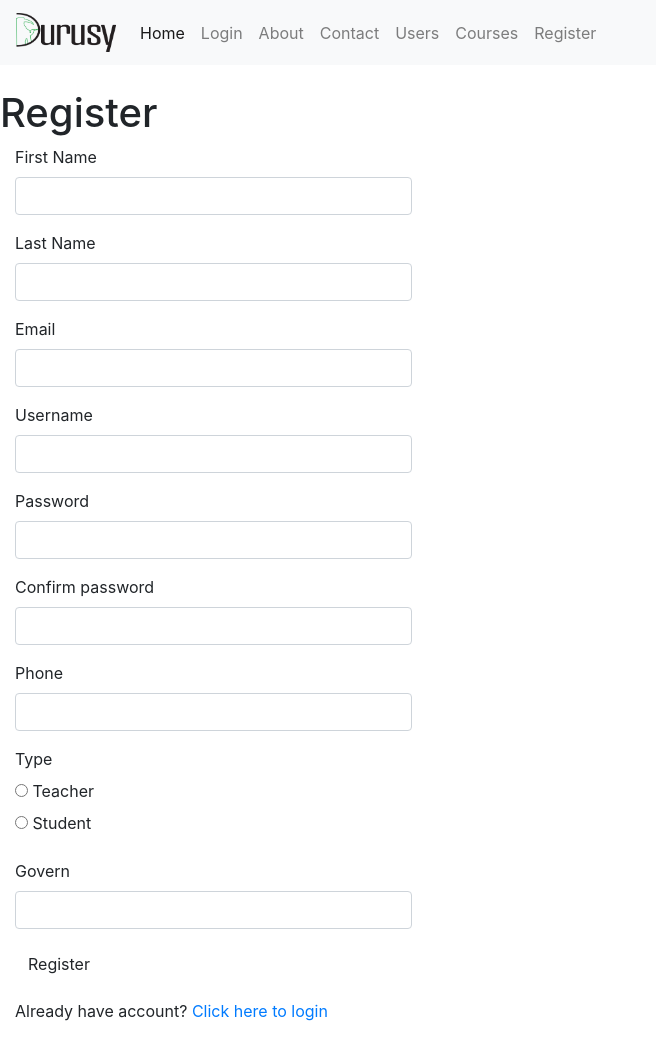
After one commit to ragehegy/durusy, a Flask app: page /auth/register in a window 1280 px wide. The commit adds this page. Shown: the whole page, without its empty margins (0-656 px from the left). Run offline with Flask 2, Linux system fonts and the light colour scheme; parts of the project's set-up code (start-up, migrations or seed data) failed here and were passed over; some libraries are stand-ins or nearby versions.

Commit message:
added forms with validation

```diff
--- a/app/auth/__init__.py
+++ b/app/auth/__init__.py
@@ -0,0 +1,5 @@
+from flask import Blueprint
+
+auth = Blueprint('auth', __name__)
+
+from . import routes
--- a/app/auth/forms.py
+++ b/app/auth/forms.py
@@ -0,0 +1,61 @@
+from flask_wtf import Form
+from wtforms import StringField, PasswordField, BooleanField, SubmitField, RadioField
+from wtforms.validators import Required, Email, Length, Regexp, EqualTo
+from wtforms import ValidationError
+from ..models import User
+from sqlalchemy.orm import scoped_session, sessionmaker, Query
+from flask import current_app
+from .. import db
+
+class LoginForm(Form):
+    email = StringField('Email', validators=[Required(), Length(1, 64), Email()])
+    password = PasswordField('Password', validators=[Required()])
+    remember_me = BooleanField('Keep me logged in')
+    submit = SubmitField('Login')
+
+class RegistrationForm(Form):
+    first_name = StringField('First Name', validators=[Required(), Length(1, 64), Required()])
+    last_name = StringField('Last Name', validators=[Required(), Length(1, 64), Required()])
+    email = StringField('Email', validators=[Required(), Length(1, 64), Email()])
+    username = StringField('Username', validators=[Required(), Length(1, 64), Regexp('^[A-Za-z][A-Za-z0-9_.]*$', 0, 'Usernames must have only letters, ''numbers, dots or underscores')])
+    password = PasswordField('Password', validators=[Required(), EqualTo('password2', message='Passwords must match.')])
+    password2 = PasswordField('Confirm password', validators=[Required()])
+    phone = StringField('Phone', validators=[Required(), Length(1, 64), Regexp('^[0-9+\(\)#\.\s\/ext-]+$', 0, 'Phones must have only numbers, ''numbers')])
+    user_type = RadioField('Type', choices=[('Teacher','Teacher'),('Student','Student')])
+    govern = StringField('Govern', validators=[Required(), Length(1, 64), Required()])
+    submit = SubmitField('Register')
+
+    def validate_username(self, field):
+        if db.session.query(User).filter_by(username=field.data).first():
+           raise ValidationError('Username already in use.')
+
+    def validate_email(self, field):
+        if db.session.query(User).filter_by(email=field.data).first():
+           raise ValidationError('Email already exist.')
+
+class ChangePasswordForm(Form):
+    old_password = PasswordField('Old password', validators=[Required()])
+    password = PasswordField('New password', validators=[Required(), EqualTo('password2', message='Passwords must match.')])
+    password2 = PasswordField('Confirm new password', validators=[Required()])
+    submit = SubmitField('Update Password')
+
+
+class PasswordResetRequestForm(Form):
+    email = StringField('Email', validators=[Required(), Length(1, 64), Email()])
+    submit = SubmitField('Reset Password')
+
+
+class PasswordResetForm(Form):
+    password = PasswordField('New Password', validators=[Required(), EqualTo('password2', message='Passwords must match')])
+    password2 = PasswordField('Confirm password', validators=[Required()])
+    submit = SubmitField('Reset Password')
+
+
+class ChangeEmailForm(Form):
+    email = StringField('New Email', validators=[Required(), Length(1, 64), Email()])
+    password = PasswordField('Password', validators=[Required()])
+    submit = SubmitField('Update Email Address')
+
+    def validate_email(self, field):
+        if User.query.filter_by(email=field.data.lower()).first():
+            raise ValidationError('Email already registered.')
--- a/app/auth/routes.py
+++ b/app/auth/routes.py
@@ -0,0 +1,160 @@
+from flask import render_template, redirect, request, url_for, flash
+from flask_login import login_user, logout_user, login_required, current_user
+from . import auth
+from ..models import User
+from .forms import LoginForm, RegistrationForm, ChangeEmailForm, ChangePasswordForm, PasswordResetForm, PasswordResetRequestForm
+from .. import db
+# from ..email import send_email
+
+# @auth.route('/login')
+# def login():
+#     return render_template('auth/login.html')
+
+@auth.route('/login', methods=['GET', 'POST'])
+def login():
+    form = LoginForm()
+    if form.validate_on_submit():
+        user = User.query.filter_by(email=form.email.data).first()
+        if user is not None and user.verify_password(form.password.data):
+            login_user(user, form.remember_me.data)
+            return redirect(request.args.get('next') or url_for('main.index'))
+        flash('Invalid username or password.')
+    return render_template('auth/login.html', form=form)
+
+@auth.route('/logout')
+@login_required
+def logout():
+    logout_user()
+    flash('You have been logged out.')
+    return redirect(url_for('main.index'))
+
+@auth.route('/register', methods=['GET', 'POST'])
+def register():
+    form = RegistrationForm()
+    if form.validate_on_submit():
+        user = User(
+                    first_name=form.first_name.data,
+                    last_name=form.last_name.data,
+                    email=form.email.data,
+                    username=form.username.data,
+                    password=form.password.data,
+                    phone=form.phone.data,
+                    govern=form.govern.data,
+                    type=form.user_type.data
+                )
+        db.session.add(user)
+        db.session.commit()
+        # flash('You can now login.')
+        # token = user.generate_confirmation_token()
+        # send_email(user.email, 'Confirm Your Account', 'auth/email/confirm', user=user, token=token)
+        flash('A confirmation email has been sent to you by email.')
+        return redirect(url_for('auth.login'))
+    return render_template('auth/register.html', form=form)
+
+@auth.route('/confirm/<token>')
+@login_required
+def confirm(token):
+    if current_user.confirmed:
+        return redirect(url_for('main.index'))
+    if current_user.confirm(token):
+        flash('You have confirmed your account. Thanks!')
+    else:
+        flash('The confirmation link is invalid or has expired.')
+    return redirect(url_for('main.index'))
+
+@auth.before_app_request
+def before_request():
+    if current_user.is_authenticated and not current_user.confirmed and request.endpoint[:5] != 'auth.':
+        return redirect(url_for('auth.unconfirmed'))
+
+@auth.route('/unconfirmed')
+def unconfirmed():
+    if current_user.is_anonymous or current_user.confirmed:
+        return redirect('main.index')
+    return render_template('auth/unconfirmed.html')
+
+@auth.route('/confirm')
+@login_required
+def resend_confirmation():
+    token = current_user.generate_confirmation_token()
+    # if send_email(current_user.email, 'Confirm Your Account', 'auth/email/confirm', user=current_user, token=token):
+    #     flash('A new confirmation email has been sent to you by email.')
+    return redirect(url_for('main.index'))
+
+@auth.route('/change-password', methods=['GET', 'POST'])
+@login_required
+def change_password():
+    form = ChangePasswordForm()
+    if form.validate_on_submit():
+        if current_user.verify_password(form.old_password.data):
+            current_user.password = form.password.data
+            db.session.add(current_user)
+            db.session.commit()
+            flash('Your password has been updated.')
+            return redirect(url_for('main.index'))
+        else:
+            flash('Invalid password.')
+    return render_template("auth/change_password.html", form=form)
+
+
+@auth.route('/reset', methods=['GET', 'POST'])
+def password_reset_request():
+    if not current_user.is_anonymous:
+        return redirect(url_for('main.index'))
+    form = PasswordResetRequestForm()
+    if form.validate_on_submit():
+        user = User.query.filter_by(email=form.email.data.lower()).first()
+        if user:
+            token = user.generate_reset_token()
+            # send_email(user.email, 'Reset Your Password',
+            #            'auth/email/reset_password',
+            #            user=user, token=token)
+        flash('An email with instructions to reset your password has been '
+              'sent to you.')
+        return redirect(url_for('auth.login'))
+    return render_template('auth/reset_password.html', form=form)
+
+
+@auth.route('/reset/<token>', methods=['GET', 'POST'])
+def password_reset(token):
+    if not current_user.is_anonymous:
+        return redirect(url_for('main.index'))
+    form = PasswordResetForm()
+    if form.validate_on_submit():
+        if User.reset_password(token, form.password.data):
+            db.session.commit()
+            flash('Your password has been updated.')
+            return redirect(url_for('auth.login'))
+        else:
+            return redirect(url_for('main.index'))
+    return render_template('auth/reset_password.html', form=form)
+
+
+@auth.route('/change_email', methods=['GET', 'POST'])
+@login_required
+def change_email_request():
+    form = ChangeEmailForm()
+    if form.validate_on_submit():
+        if current_user.verify_password(form.password.data):
+            new_email = form.email.data.lower()
+            token = current_user.generate_email_change_token(new_email)
+            # send_email(new_email, 'Confirm your email address',
+            #            'auth/email/change_email',
+            #            user=current_user, token=token)
+            # flash('An email with instructions to confirm your new email '
+                #   'address has been sent to you.')
+            return redirect(url_for('main.index'))
+        else:
+            flash('Invalid email or password.')
+    return render_template("auth/change_email.html", form=form)
+
+
+@auth.route('/change_email/<token>')
+@login_required
+def change_email(token):
+    if current_user.change_email(token):
+        db.session.commit()
+        flash('Your email address has been updated.')
+    else:
+        flash('Invalid request.')
+    return redirect(url_for('main.index'))
--- /dev/null
+++ b/app/templates/auth/register.html
@@ -0,0 +1,23 @@
+{% extends "base.html" %}
+
+{% block title %}
+    {{super()}} Register
+{% endblock title %}
+
+{% import 'bootstrap/wtf.html' as wtf %}
+
+{% block content %}
+
+<div class="page-header">
+    <h1>Register</h1>
+    </div>
+    <div class="col-md-4">
+    {{ wtf.quick_form(form) }}
+    <p>
+        Already have account?
+        <a href="{{ url_for('auth.login') }}">
+            Click here to login
+        </a>
+    </p>
+</div>
+{%endblock content%}
--- a/app/templates/base.html
+++ b/app/templates/base.html
@@ -18,7 +18,7 @@
                   <a class="nav-link" href="#">Home <span class="sr-only">(current)</span></a>
                 </li>
                 <li class="nav-item">
-                  <a class="nav-link" href="#">Login</a>
+                  <a class="nav-link" href="/auth/login">Login</a>
                 </li>
                 <li class="nav-item">
                   <a class="nav-link" href="#">About</a>
@@ -32,14 +32,8 @@
                 <li class="nav-item">
                   <a class="nav-link" href="/courses">Courses</a>
                 </li>
-                <li class="nav-item dropdown">
-                  <a class="nav-link dropdown-toggle" href="#" id="navbarDropdownMenuLink" data-toggle="dropdown" aria-haspopup="true" aria-expanded="false">
-                    Register
-                  </a>
-                  <div class="dropdown-menu" aria-labelledby="navbarDropdownMenuLink">
-                    <a class="dropdown-item" href="#">Teacher</a>
-                    <a class="dropdown-item" href="#">Student</a>
-                  </div>
+                <li class="nav-item">
+                  <a class="nav-link" href="/auth/register">Register</a>
                 </li>
               </ul>
             </div>
--- a/run.py
+++ b/run.py
@@ -1,6 +1,6 @@
 import os
 from flask import current_app
-from app import create_app
+from app import create_app, db
 from app.models import User
 from flask_script import Manager, Shell
 # from flask_migrate import Migrate, MigrateCommand
```
Also changed, not shown: app/__init__.py (+15 -11 lines), app/email.py (added, +20 -0 lines), app/main/routes.py (+6 -17 lines), app/templates/404.html (added, +7 -0 lines), app/templates/500.html (added, +7 -0 lines), app/templates/auth/login.html (added, +23 -0 lines).
